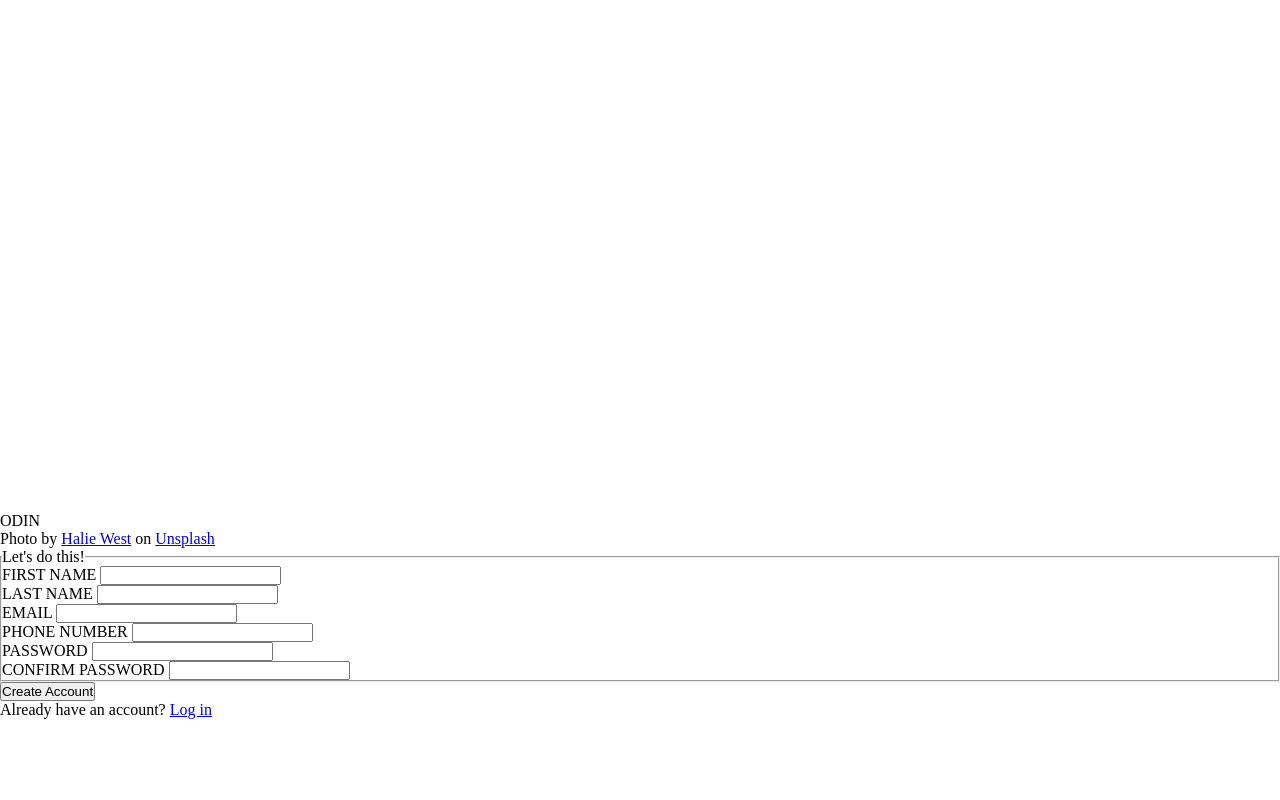
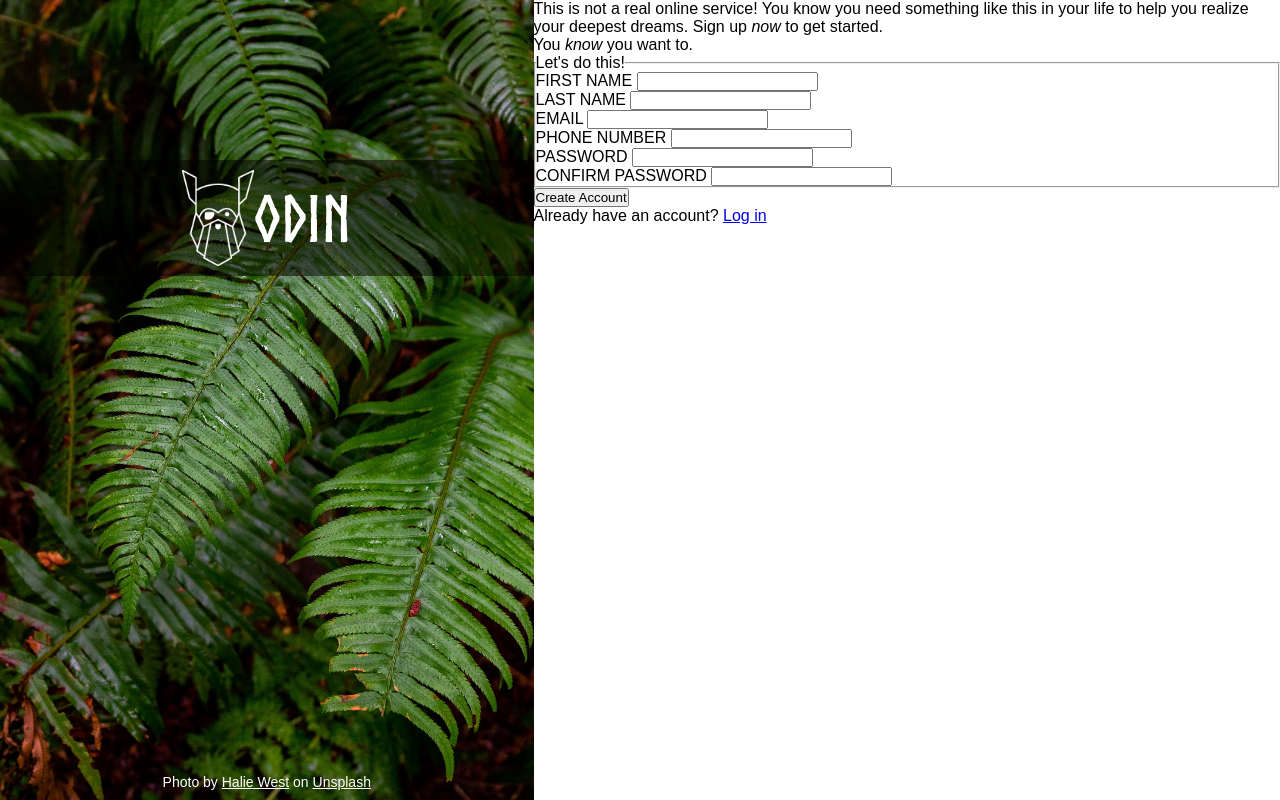
Before and after one commit to HassanAlnaggar99/Project-Sign-up-Form, a plain HTML site: page index.html in a window 1280 px wide. Drawn offline with Linux system fonts and the light colour scheme.

Commit message:
Finished left side

```diff
--- a/index.html
+++ b/index.html
@@ -7,16 +7,21 @@
     <link rel="stylesheet" href="./style.css">
   </head>
   <body>
-    <div class="left-side">
+    <div class="left-side bg">
       <div class="logo">
-        <img src="./images/odin-lined.png">
+        <img src="./images/odin-lined.png" alt="odin logo">
         <p>ODIN</p>
       </div>
       <div class="credits">Photo by <a href="https://unsplash.com/@haliewestphoto">
         Halie West</a> on <a href="https://unsplash.com/photos/green-leaf-plant-in-close-up-photography-25xggax4bSA">Unsplash</a></div>
     </div>
     <div class="body">
-      <p></p>
+      <p>This is not a real online service! You know you need something like
+        this in your life to help you realize your deepest dreams.
+        Sign up <i>now</i> to get started.
+        <br>
+        You <i>know</i> you want to.
+      </p>
       <form>
         <fieldset>
           <legend>Let's do this!</legend>
--- a/style.css
+++ b/style.css
@@ -1,5 +1,63 @@
+@font-face {
+  font-family: "Norse";
+  src: url("./font/Norse-Bold.otf");
+  font-weight: normal;
+  font-style: normal;
+}
+
 * {
   padding: 0;
   margin: 0;
   box-sizing: border-box;
 }
+
+body {
+  height: 100vh;
+  width: 100vw;
+  font-family: sans-serif;
+
+  display: flex;
+}
+
+body > * {
+  flex: 1 1 0;
+}
+
+.bg {
+  max-width: calc(100vh * 1862 / 2792);
+
+  background-image: url("./images/halie-west-25xggax4bSA-unsplash.jpg");
+  background-repeat: no-repeat;
+  background-size: contain;
+}
+
+.left-side {
+  color: #fff;
+  display: flex;
+  flex-direction: column;
+  justify-content: space-between;
+}
+
+.left-side .logo {
+  font: 4em "Norse", cursive;
+  display: flex;
+  justify-content: center;
+  align-items: center;
+
+  background-color: rgba(0,0,0,0.5);
+  padding: 10px 0;
+
+  margin-top: 20vh;
+}
+
+.left-side .logo img {
+  height: 1.5em;
+}
+.left-side .credits a{
+  color: white;
+}
+.left-side .credits{
+  font-size: 14px;
+  text-align: center;
+  padding-bottom: 10px;
+}
```
